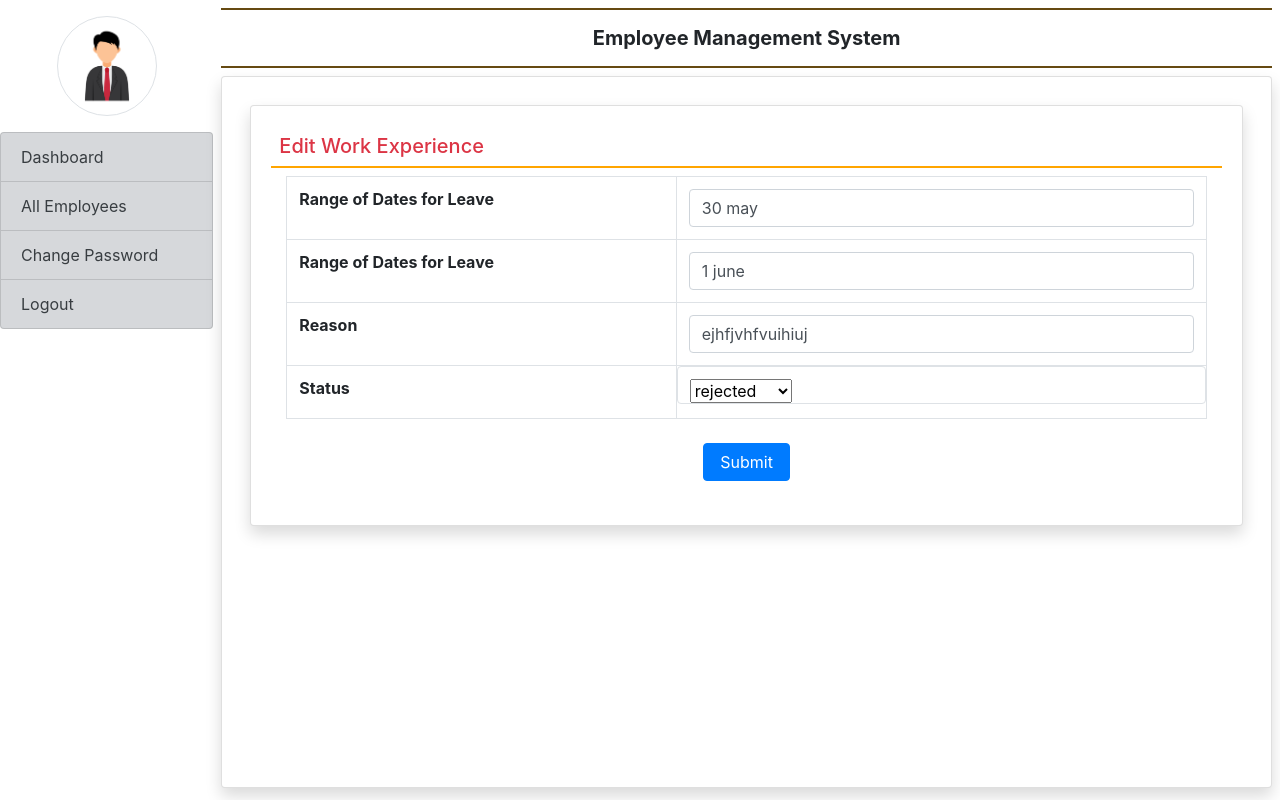
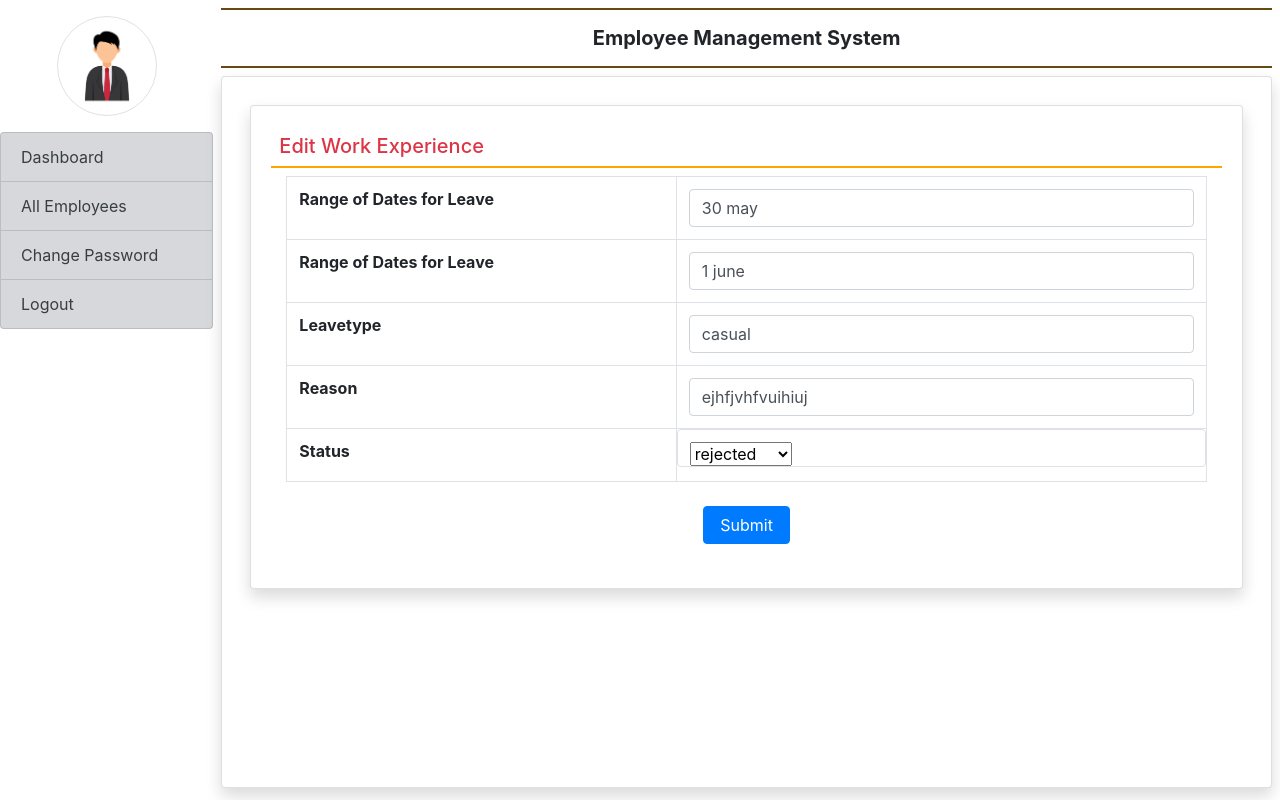
Before and after one commit to VipulChaudhari31/Rpoop-Project-ERM-Portal_Git, a Django app: page /edit_leave/25 in a window 1280 px wide. Run offline with Django 4.2, Linux system fonts and the light colour scheme; a user stored in the database is signed in; data comes from the database, SQL or seed files in the repository; both versions use the stored data as it was after the commit; some libraries are stand-ins or nearby versions.

Commit message:
Leave updation

```diff
--- a/employee/models.py
+++ b/employee/models.py
@@ -58,6 +58,7 @@ class EmployeeLeave(models.Model):
     user = models.ForeignKey(User,on_delete=models.CASCADE)
     start_date = models.CharField(max_length=100,null=True)
     end_date = models.CharField(max_length=100,null=True)
+    leavetype = models.CharField(max_length=100,default='casual')
     reason = models.CharField(max_length=1000,null=True)
     status = models.CharField(max_length=100,default='pending')
     def __str__(self):
--- a/employee/templates/edit_leave.html
+++ b/employee/templates/edit_leave.html
@@ -18,6 +18,20 @@
                 <tr>
                     <th>Range of Dates for Leave</th>
                     <td><input type="text" name="end_date" class="form-control" value="{{leave.end_date}}"></td>
+                </tr>
+                <tr>
+                    <th><label for="leavetype">Leavetype</label></th>
+                    <td><input type="text" name="leavetype" class="form-control" value="{{leave.leavetype}}"></td>
+                    <!-- <td class="form-control" >
+                        <select id="leavetype" name="leavetype" >
+                            <option value="Casual Leave">Casual Leave</option>
+                            <option value="Sick Leave">Sick Leave</option>
+                            <option value="Parental Leave">Parental Leave</option>
+                            <option value="Marriage Leave">Marriage Leave</option>
+                            <option value="Maternity/Patrernity Leave">Maternity/Patrernity Leave</option>
+                          </select>
+                    </td> -->
+
                 </tr>
                 <tr>
                     <th>Reason</th>
--- a/employee/views.py
+++ b/employee/views.py
@@ -461,6 +461,7 @@ def my_leave(request):
         end_date = request.POST['end_date']
         reason = request.POST['reason']
         status = request.POST['status']
+        leavetype = request.POST['leavetype']
         if status == 'pending':
             error1="no"
         else:
@@ -496,6 +497,7 @@ def edit_leave(request,pid):
         end_date = request.POST['end_date']
         reason = request.POST['reason']
         status = request.POST['status']
+        leavetype = request.POST['leavetype']
 
 
 
```
Also changed, not shown: employee/templates/my_leave.html (+13 -0 lines), db.sqlite3, employee/migrations/0009_employeeleave_leavetype.py (added).
